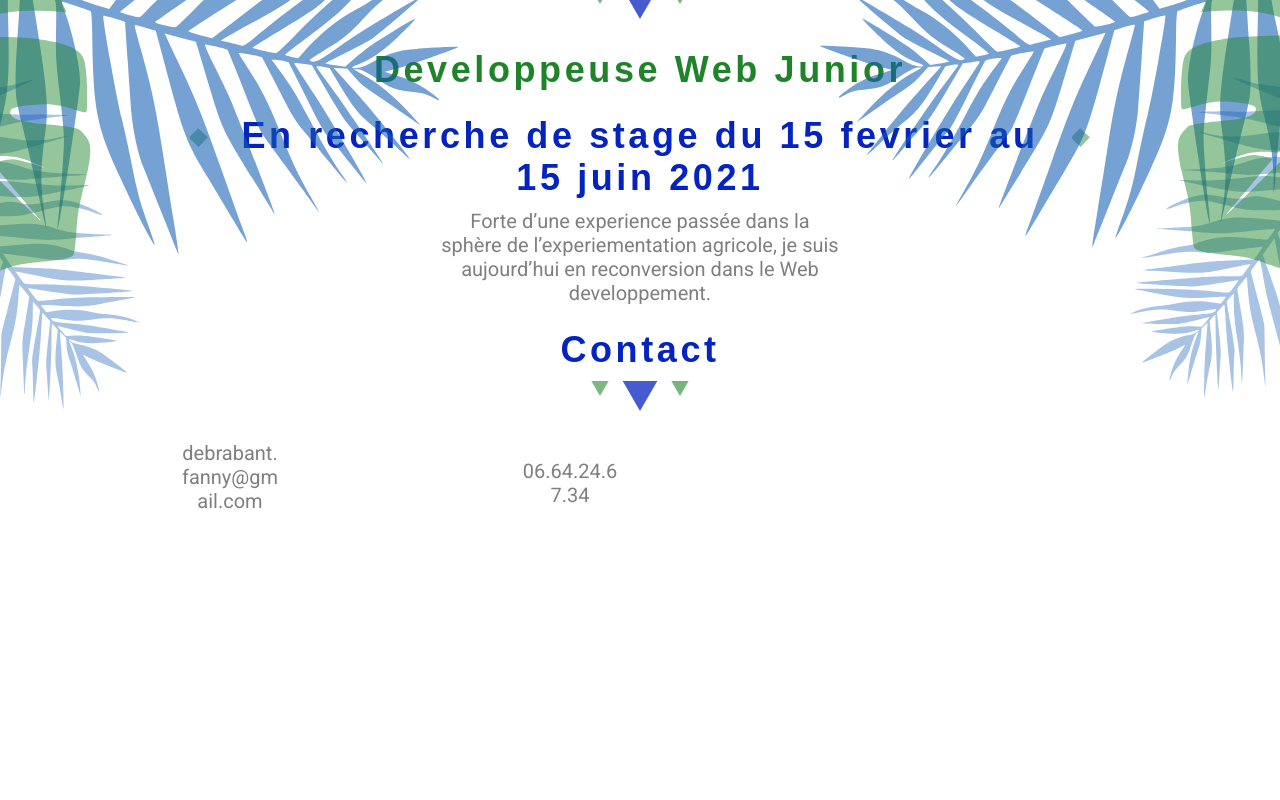
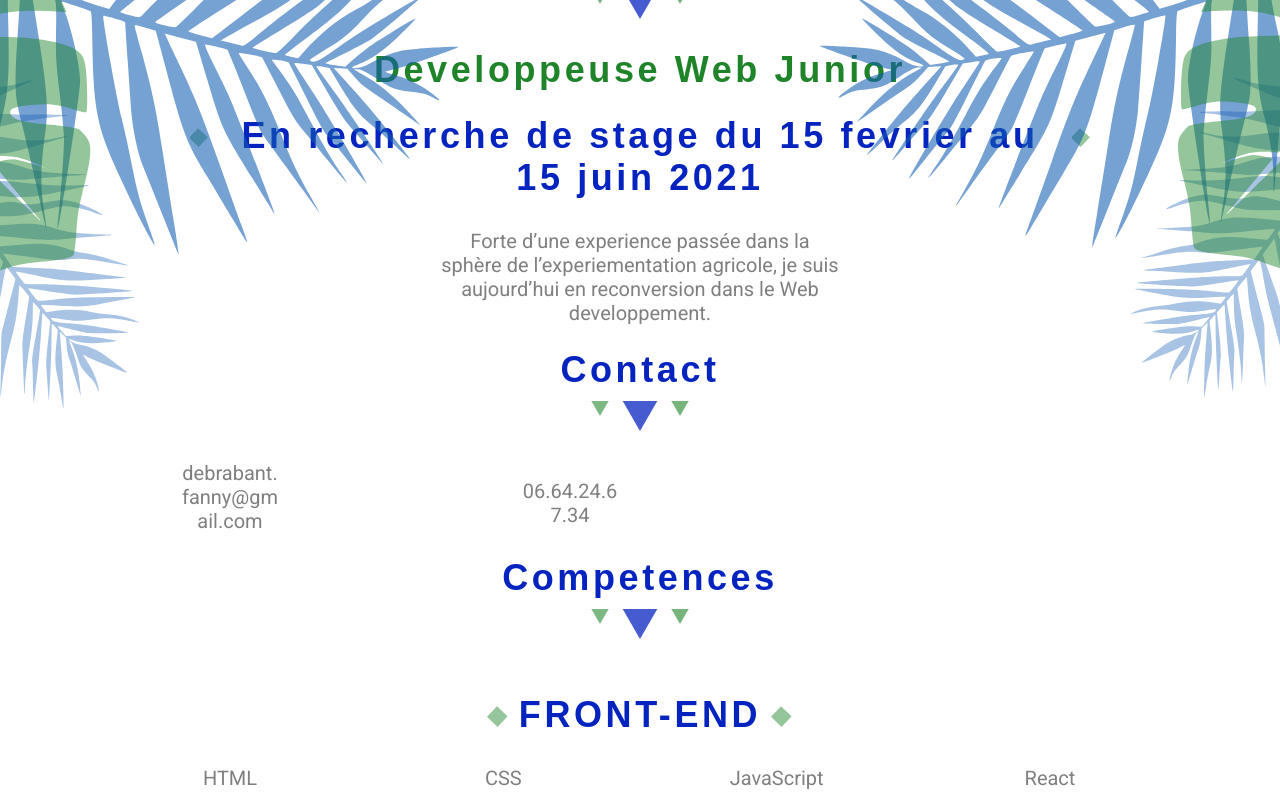
Before and after one commit to fdebrabant/portfolio, a React (Create React App) app: page / in a window 1280 px wide. Shown: the part 449-1249 px from the top of the page. Before the commit the page ends 972 px from the top, so only its background shows below. Built offline with nearby package versions, Linux system fonts and the light colour scheme; a web font is replaced by a local one.

Commit message:
add frontend icon and competences

```diff
--- a/package.json
+++ b/package.json
@@ -43,8 +43,11 @@
   "devDependencies": {
     "@iconify/icons-bx": "^1.1.0",
     "@iconify/icons-bytesize": "^1.1.0",
+    "@iconify/icons-grommet-icons": "^1.1.0",
     "@iconify/icons-ic": "^1.1.1",
+    "@iconify/icons-logos": "^1.1.2",
     "@iconify/icons-tabler": "^1.1.2",
+    "@iconify/icons-vscode-icons": "^1.1.1",
     "@iconify/react": "^1.1.3",
     "eslint": "^7.16.0",
     "eslint-plugin-react": "^7.22.0"
--- a/src/App.jsx
+++ b/src/App.jsx
@@ -4,6 +4,7 @@ import BurgerMenu from './components/BurgerMenu';
 import Header from './views/Header';
 import Status from './views/Status';
 import Contact from './views/Contact';
+import Competences from './views/Competences';
 
 
 function App() {
@@ -15,6 +16,7 @@ function App() {
         <main>
           <Status />
           <Contact />
+          <Competences />
         </main>
       </div>
     </div>
--- /dev/null
+++ b/src/components/FrontEndIcons.jsx
@@ -0,0 +1,52 @@
+import React from 'react';
+import { Icon } from '@iconify/react';
+import '../css/icons.css';
+import fileTypeHtml from '@iconify/icons-vscode-icons/file-type-html';
+import fileTypeCss from '@iconify/icons-vscode-icons/file-type-css';
+import jsIcon from '@iconify/icons-grommet-icons/js';
+import reactIcon from '@iconify/icons-logos/react';
+
+
+
+export default function FrontEndIcons() {
+    return (
+        <div className='iconContainer'>
+            <div className='icon'>
+                <Icon
+                    className="competenceIcon"
+                    icon={fileTypeHtml}
+                />
+                <p className='iconText'>
+                    HTML
+                </p>
+            </div>
+           <div className='icon'>
+                <Icon
+                        icon={fileTypeCss}
+                        className="competenceIcon"
+                />
+                 <p className='iconText'>
+                    CSS
+                </p>
+           </div>
+           <div className='icon'>
+                <Icon
+                    icon={jsIcon}
+                    className="competenceIcon"
+                />
+                 <p className='iconText'>
+                    JavaScript
+                </p>
+            </div>
+            <div className='icon'>
+                <Icon
+                    icon={reactIcon}
+                    className="competenceIcon"
+                />
+                <p className='iconText'>
+                    React
+                </p>
+            </div>
+        </div>
+    )
+}
--- a/src/components/TitleSecond.jsx
+++ b/src/components/TitleSecond.jsx
@@ -15,7 +15,7 @@ const Component = styled.div`
     display: flex;
     justify-content: center;
     align-items: baseline;
-    margin-bottom: 10px;
+    margin-bottom: 30px;
 `;
 
 export default function TitleSecond(props) {
--- a/src/css/icons.css
+++ b/src/css/icons.css
@@ -15,6 +15,11 @@
     word-break: break-all;
 }
 
+.competenceIcon {
+    margin: auto;
+    font-size: 60px;
+}
+
 .socialLink {
     color: rgba(31, 132, 41, 0.47);
     font-size: 60px;
--- /dev/null
+++ b/src/views/Competences.jsx
@@ -0,0 +1,14 @@
+import React from 'react';
+import Title from "../components/Title";
+import TitleSecond from '../components/TitleSecond';
+import FrontEndIcons from '../components/FrontEndIcons';
+
+export default function Competences() {
+    return (
+        <div>
+            <Title color='blue' text='Competences'/>
+            <TitleSecond text='FRONT-END' color='blue' />
+            <FrontEndIcons />
+        </div>
+    )
+}
```
